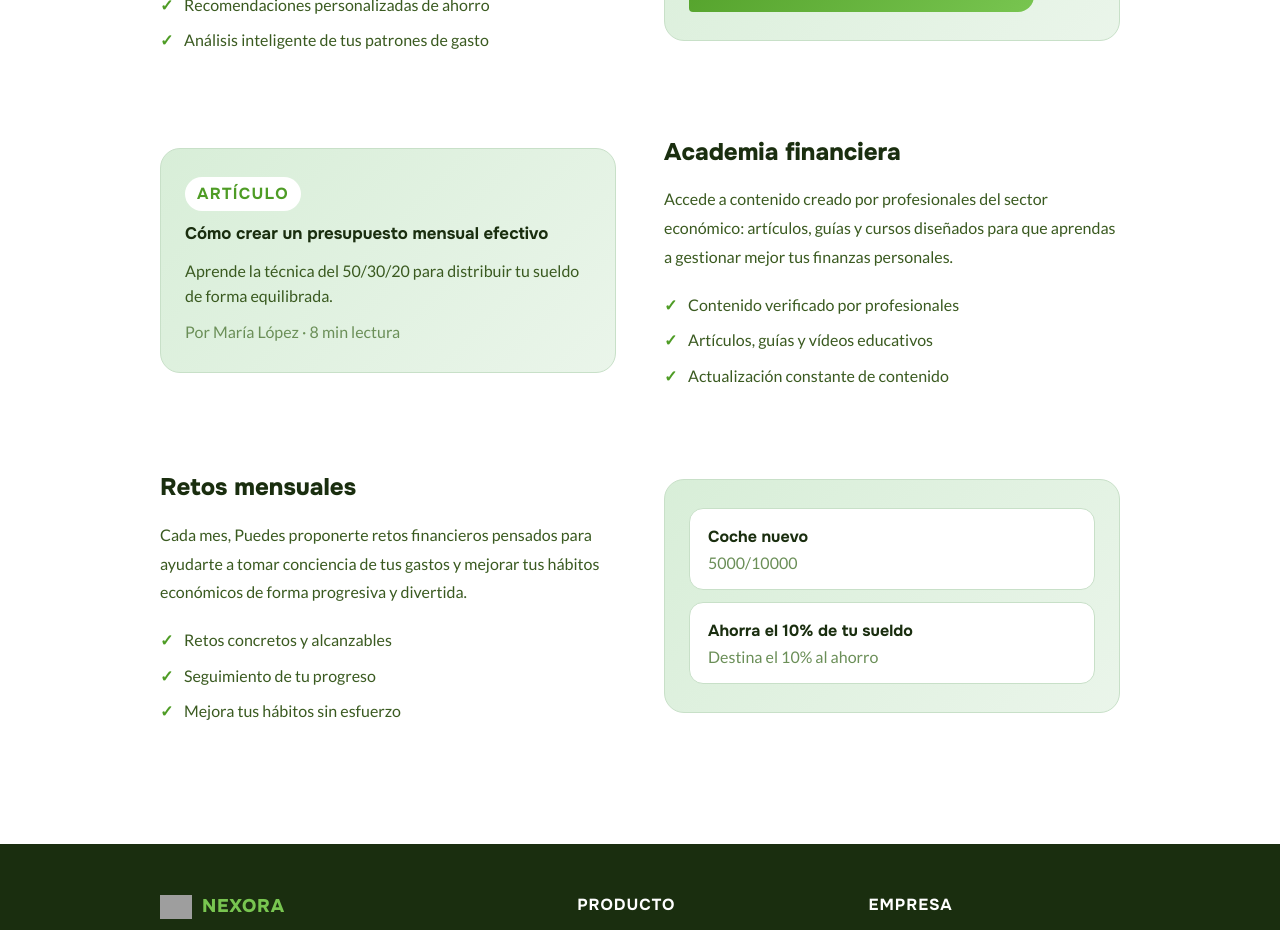
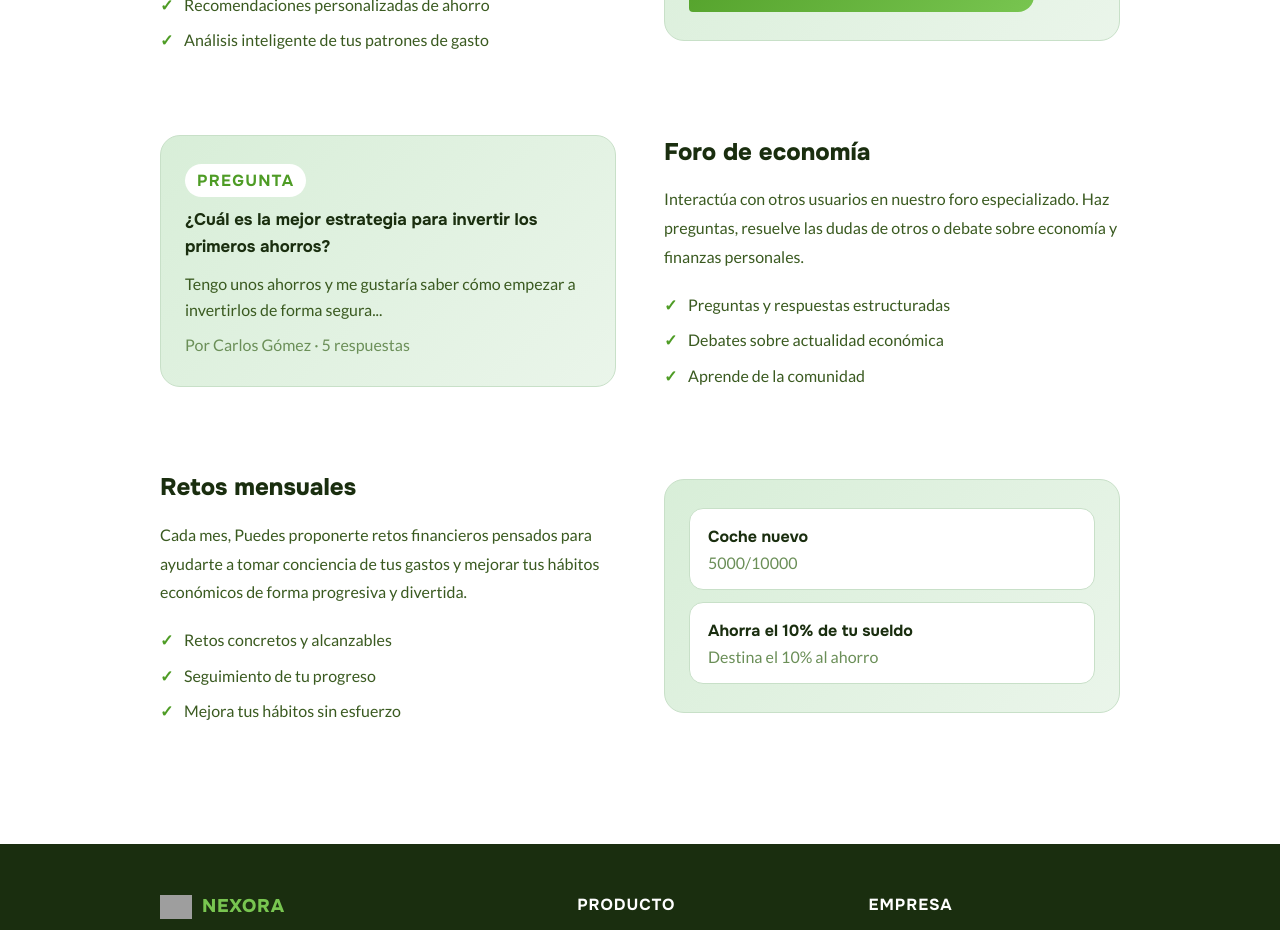
Before and after one commit to 333ares/Nexora, an Angular app in the folder frontend/: page /servicios in a window 1280 px wide. Shown: the part 1340-2270 px from the top of the page. Built offline with nearby package versions, Linux system fonts and the light colour scheme; grey boxes are pictures that could not be loaded.

Commit message:
Desarrollo Frontend Inicio 10
Se han cambiado las menciones que se hacian a la academia por menciones al apartado de foro

```diff
--- a/frontend/src/app/acerca-de/acerca-de.html
+++ b/frontend/src/app/acerca-de/acerca-de.html
@@ -117,7 +117,7 @@
         <h2 class="story-title">¿Cómo nació Nexora?</h2>
         <p>Nexora surgió de una necesidad real: queríamos una herramienta que no solo registrara gastos, sino que nos ayudara a entender nuestros hábitos financieros y mejorarlos.</p>
         <p>Inspirados por el método japonés Kakebo, decidimos crear una plataforma moderna que combinara el registro monitorizado de movimientos con contenido educativo creado por profesionales del sector económico.</p>
-        <p>Hoy, Nexora integra inteligencia artificial con Kiro, ofrece retos mensuales que fomentan buenos hábitos y conecta a usuarios con una academia de contenido financiero de calidad.</p>
+        <p>Hoy, Nexora integra inteligencia artificial con Kiro, ofrece retos mensuales que fomentan buenos hábitos y conecta a los usuarios a través de nuestro foro sobre economía y finanzas.</p>
       </div>
       <div class="story-logo">
         <img src="https://image2url.com/r2/default/images/1771516075234-2bd3afc6-5bfd-4499-902c-762ea9c1fe1d.png" alt="Nexora" class="story-logo-img" />
--- a/frontend/src/app/app.css
+++ b/frontend/src/app/app.css
@@ -13,7 +13,7 @@
   --text-mid:     #3a5a20;
 }
 
-/* ── ANIMACIONES (Estilo Academia) ── */
+/* ── ANIMACIONES (Estilo Foro) ── */
 @keyframes navFadeDown {
   from {
     opacity: 0;
--- a/frontend/src/app/app.html
+++ b/frontend/src/app/app.html
@@ -8,7 +8,7 @@
     </a>
 
     <div class="nav-links">
-      <a routerLink="/academia" routerLinkActive="active">Academia</a>
+      <a routerLink="/foro" routerLinkActive="active">Foro</a>
       <a routerLink="/movimientos" routerLinkActive="active">Movimientos</a>
     </div>
 
--- a/frontend/src/app/app.ts
+++ b/frontend/src/app/app.ts
@@ -15,7 +15,7 @@ export class App implements OnInit {
   isLoggedIn: boolean = false;
   showHeader: boolean = false;
 
-  private rutasConHeader = ['/academia', '/movimientos', '/perfil'];
+  private rutasConHeader = ['/foro', '/movimientos', '/perfil'];
 
   constructor(
     private authService: Auth,
--- a/frontend/src/app/inicio/inicio.html
+++ b/frontend/src/app/inicio/inicio.html
@@ -38,7 +38,7 @@
       </h1>
       <p class="hero-subtitle">
         Nexora es la plataforma que te ayuda a registrar y monitorizar tus gastos,
-        acceder a contenido económico profesional y construir mejores hábitos financieros día a día.
+        participar en debates de economía en el foro y construir mejores hábitos financieros día a día.
       </p>
       <div class="hero-buttons">
         <a href="#que-es" class="btn-secondary">Saber más</a>
@@ -60,8 +60,7 @@
         <h2 class="section-title">Tu dinero, bajo control</h2>
         <p>Nexora nació con un objetivo claro: ayudarte a entender a dónde va tu dinero. Con un registro monitorizado de
           gastos e ingresos, podrás identificar patrones, detectar excesos y tomar decisiones más inteligentes.</p>
-        <p>Además, conectamos a usuarios con profesionales del ámbito económico que comparten contenido de valor para
-          que aprendas a gestionar mejor tus finanzas.</p>
+        <p>Además, conectamos a los usuarios en un foro especializado donde puedes hacer preguntas, resolver las dudas de otros y debatir sobre economía.</p>
 
       </div>
       <div class="stats-cards">
@@ -70,8 +69,8 @@
           <div class="label">Registro de gastos e ingresos</div>
         </div>
         <div class="stat-card">
-          <div class="number">Academia</div>
-          <div class="label">Contenido verificado por profesionales</div>
+          <div class="number">Foro</div>
+          <div class="label">Comunidad y debate económico</div>
         </div>
         <div class="stat-card">
           <div class="number">Kiro</div>
@@ -112,8 +111,8 @@
         </p>
       </div>
       <div class="func-card">
-        <h3>Academia financiera</h3>
-        <p>Accede a contenido creado por profesionales del sector económico: artículos, guías y cursos.</p>
+        <h3>Foro de economía</h3>
+        <p>Comparte dudas, resuelve preguntas de otros y debate en nuestra comunidad.</p>
       </div>
       <div class="func-card">
         <h3>Retos mensuales</h3>
@@ -143,7 +142,7 @@
         <div class="plan-preview-badge badge--free">GRATIS</div>
         <h3>Nexora Free</h3>
         <div class="plan-preview-price"><span class="big-price">0 €</span>/mes</div>
-        <p>Registro de gastos, academia y retos mensuales.</p>
+        <p>Registro de gastos, foro y retos mensuales.</p>
       </div>
       <div class="plan-preview-card plan-preview-card--featured">
         <div class="plan-preview-badge badge--advanced">ADVANCED</div>
@@ -183,7 +182,7 @@
       </div>
       <div class="benefit-card">
         <h3>Aprende mientras gestionas</h3>
-        <p>La academia y las recomendaciones de Kiro te enseñan a tomar mejores decisiones cada día.</p>
+        <p>El foro de la comunidad y las recomendaciones de Kiro te enseñan a tomar mejores decisiones cada día.</p>
       </div>
       <div class="benefit-card">
         <h3>Empieza gratis</h3>
@@ -194,8 +193,8 @@
         <p>Los retos mensuales te ayudan a construir una relación sana con el dinero de forma progresiva.</p>
       </div>
       <div class="benefit-card">
-        <h3>Contenido profesional</h3>
-        <p>Profesionales del sector económico publican guías y artículos exclusivos para nuestra comunidad.</p>
+        <h3>Comunidad activa</h3>
+        <p>Miles de usuarios comparten sus conocimientos y responden dudas en el foro de economía todos los días.</p>
       </div>
     </div>
   </div>
--- a/frontend/src/app/inicio/inicio.ts
+++ b/frontend/src/app/inicio/inicio.ts
@@ -23,7 +23,7 @@ export class Inicio {
     {
       id: 0,
       pregunta: '¿Nexora es gratuito?',
-      respuesta: 'Sí, el plan Free es completamente gratuito y sin límite de tiempo. Podrás registrar gastos e ingresos, visualizar el contenido de la academia y participar en los retos mensuales.'
+      respuesta: 'Sí, el plan Free es completamente gratuito y sin límite de tiempo. Podrás registrar gastos e ingresos, participar en el foro y en los retos mensuales.'
     },
     {
       id: 1,
--- a/frontend/src/app/planes/planes.html
+++ b/frontend/src/app/planes/planes.html
@@ -65,7 +65,7 @@
               </li>
               <li>
                 <svg xmlns="http://www.w3.org/2000/svg" width="14" height="14" viewBox="0 0 24 24" fill="none" stroke="currentColor" stroke-width="2.5" stroke-linecap="round" stroke-linejoin="round"><polyline points="20 6 9 17 4 12"/></svg>
-                Visualizar contenido de la academia
+                Participar en el foro de economía
               </li>
               <li>
                 <svg xmlns="http://www.w3.org/2000/svg" width="14" height="14" viewBox="0 0 24 24" fill="none" stroke="currentColor" stroke-width="2.5" stroke-linecap="round" stroke-linejoin="round"><polyline points="20 6 9 17 4 12"/></svg>
@@ -301,7 +301,7 @@
           <div class="faq-item__icon"><svg xmlns="http://www.w3.org/2000/svg" width="18" height="18" viewBox="0 0 24 24" fill="none" stroke="currentColor" stroke-width="2.2" stroke-linecap="round" stroke-linejoin="round"><polyline points="6 9 12 15 18 9"/></svg></div>
         </div>
         @if (faqAbierta === 2) {
-          <p class="faq-item__answer">El plan Free es gratuito para siempre y no requiere tarjeta. Te permite registrar gastos, acceder a la academia y participar en retos mensuales sin coste alguno.</p>
+          <p class="faq-item__answer">El plan Free es gratuito para siempre y no requiere tarjeta. Te permite registrar gastos, participar en el foro y en retos mensuales sin coste alguno.</p>
         }
       </div>
 
--- a/frontend/src/app/politica-privacidad/politica-privacidad.html
+++ b/frontend/src/app/politica-privacidad/politica-privacidad.html
@@ -48,7 +48,7 @@
         <h2>2. Cómo utilizamos tu información</h2>
         <p>Utilizamos tus datos exclusivamente para:</p>
         <ul>
-          <li>Proporcionarte los servicios de Nexora (registro de movimientos, estadísticas, academia, retos).</li>
+          <li>Proporcionarte los servicios de Nexora (registro de movimientos, estadísticas, foro, retos).</li>
           <li>Personalizar las recomendaciones de Kiro, nuestro consejero financiero con IA.</li>
           <li>Mejorar y optimizar la experiencia de usuario en la plataforma.</li>
           <li>Enviarte comunicaciones relacionadas con tu cuenta y, con tu consentimiento, nuestra newsletter.</li>
--- a/frontend/src/app/servicios/servicios.css
+++ b/frontend/src/app/servicios/servicios.css
@@ -119,16 +119,16 @@ nav { position: fixed; top: 16px; left: 50%; transform: translateX(-50%); width:
 }
 .chat-bubble--kiro strong { font-weight: 700; }
 
-/* Academia card */
-.academia-card { display: flex; flex-direction: column; gap: 10px; }
+/* Foro card */
+.foro-card { display: flex; flex-direction: column; gap: 10px; }
 .content-tag {
   display: inline-block; font-family: 'Onest', sans-serif; font-weight: 700;
   font-size: 1rem; letter-spacing: 0.08em; text-transform: uppercase;
   background: white; color: var(--green-mid);
   padding: 4px 12px; border-radius: 999px; width: fit-content;
 }
-.academia-card h4 { font-family: 'Onest', sans-serif; font-weight: 700; font-size: 1.05rem; color: var(--text-dark); }
-.academia-card p { font-size: 1rem; color: var(--text-mid); line-height: 1.6; }
+.foro-card h4 { font-family: 'Onest', sans-serif; font-weight: 700; font-size: 1.05rem; color: var(--text-dark); }
+.foro-card p { font-size: 1rem; color: var(--text-mid); line-height: 1.6; }
 .content-meta { font-size: 1rem; color: var(--text-muted); }
 
 /* Retos card */
--- a/frontend/src/app/servicios/servicios.html
+++ b/frontend/src/app/servicios/servicios.html
@@ -96,20 +96,20 @@
 
     <div class="service-block service-block--reverse">
       <div class="service-text">
-        <h2>Academia financiera</h2>
-        <p>Accede a contenido creado por profesionales del sector económico: artículos, guías y cursos diseñados para que aprendas a gestionar mejor tus finanzas personales.</p>
+        <h2>Foro de economía</h2>
+        <p>Interactúa con otros usuarios en nuestro foro especializado. Haz preguntas, resuelve las dudas de otros o debate sobre economía y finanzas personales.</p>
         <ul>
-          <li>Contenido verificado por profesionales</li>
-          <li>Artículos, guías y vídeos educativos</li>
-          <li>Actualización constante de contenido</li>
+          <li>Preguntas y respuestas estructuradas</li>
+          <li>Debates sobre actualidad económica</li>
+          <li>Aprende de la comunidad</li>
         </ul>
       </div>
       <div class="service-visual">
-        <div class="service-visual-card academia-card">
-          <div class="content-tag">Artículo</div>
-          <h4>Cómo crear un presupuesto mensual efectivo</h4>
-          <p>Aprende la técnica del 50/30/20 para distribuir tu sueldo de forma equilibrada.</p>
-          <div class="content-meta">Por María López · 8 min lectura</div>
+        <div class="service-visual-card foro-card">
+          <div class="content-tag">Pregunta</div>
+          <h4>¿Cuál es la mejor estrategia para invertir los primeros ahorros?</h4>
+          <p>Tengo unos ahorros y me gustaría saber cómo empezar a invertirlos de forma segura...</p>
+          <div class="content-meta">Por Carlos Gómez · 5 respuestas</div>
         </div>
       </div>
     </div>
```
Also changed, not shown: frontend/src/app/faqs/faqs.ts (+4 -4 lines).
